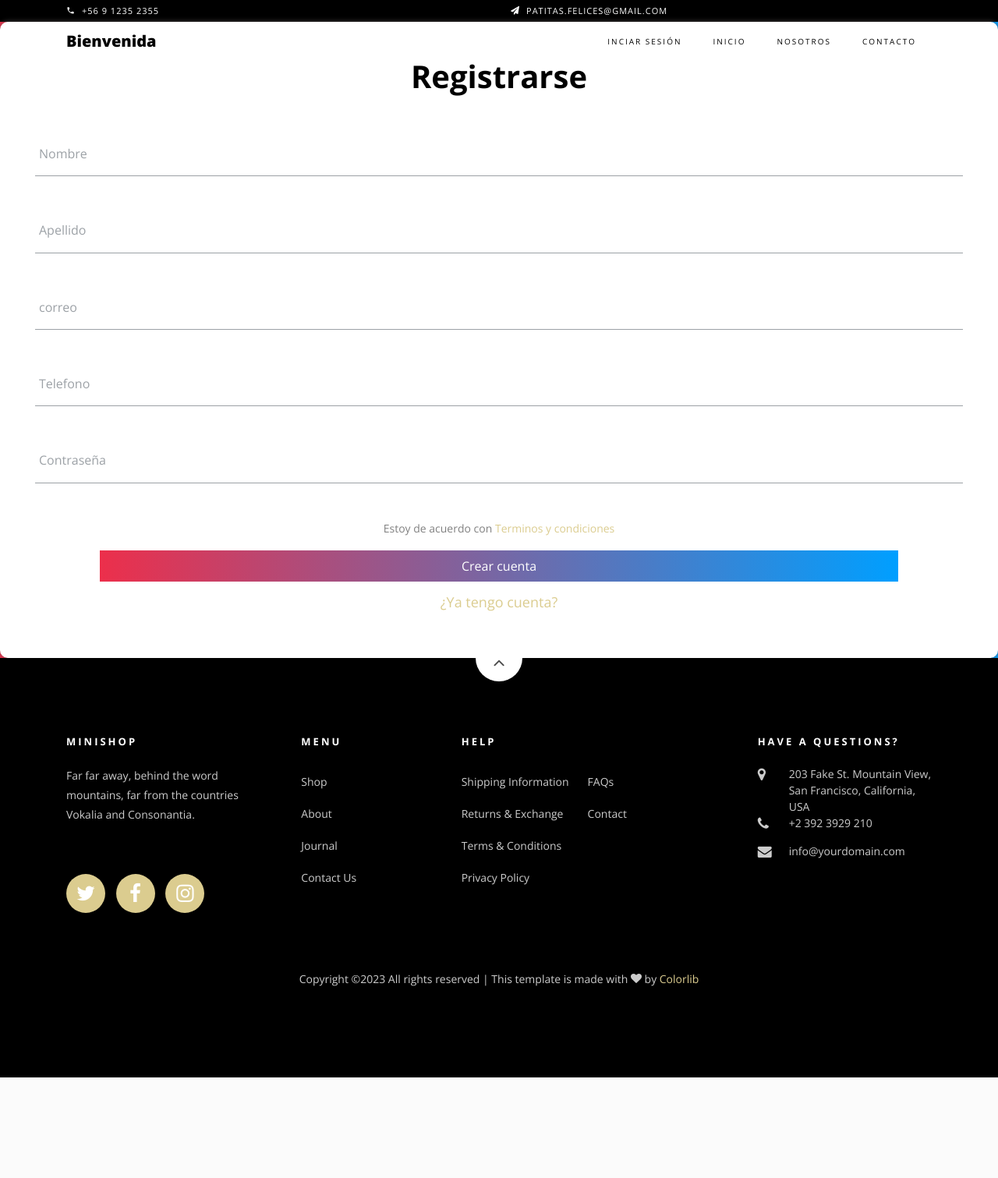
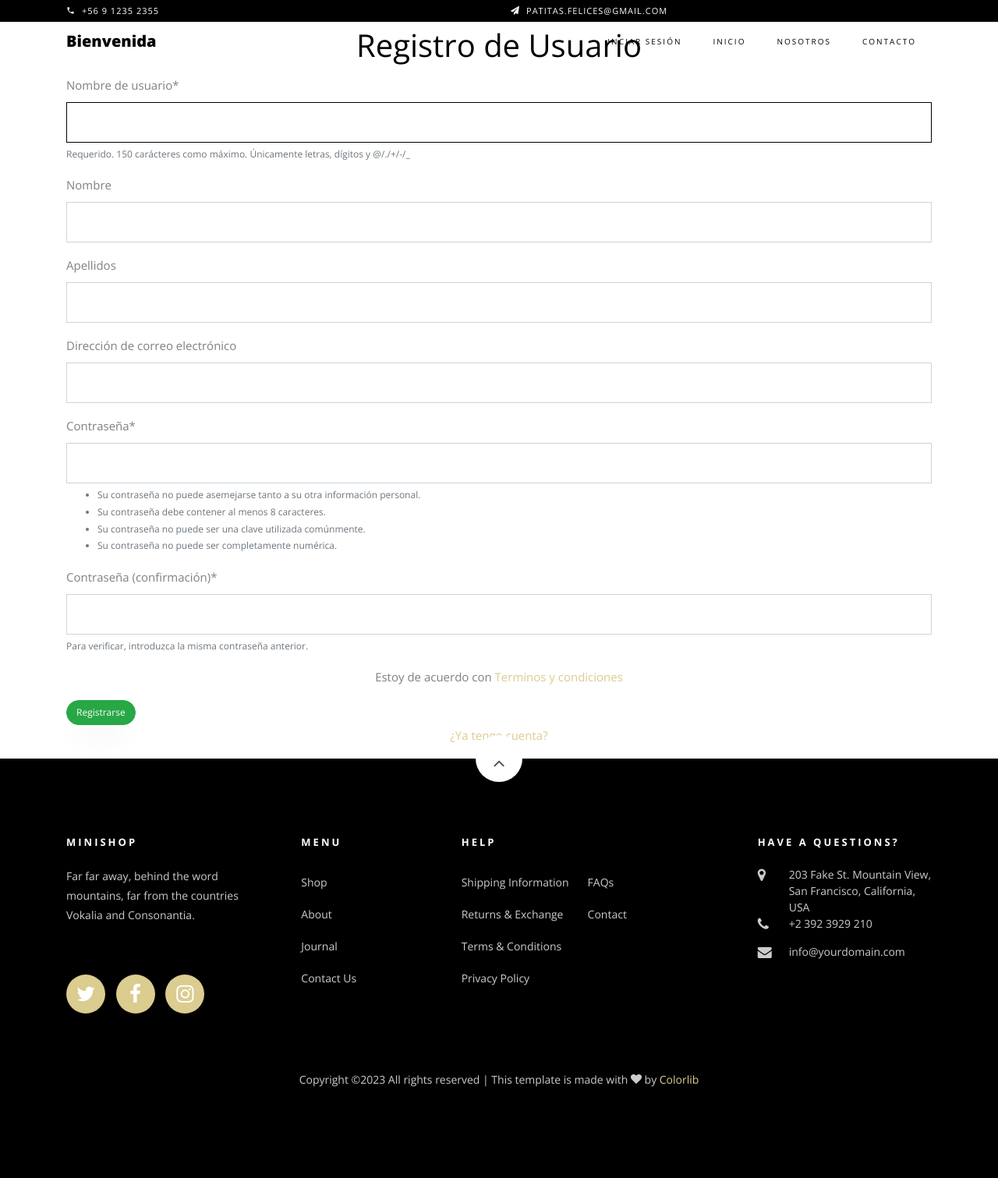
Before and after one commit to jersonL01/PatitasFelices, a Django app: page /register/ in a window 1280 px wide. Shown: the whole page at 78% size. Before the commit the page ends 1382 px from the top, so only its background shows below. Run offline with Django 3.2, Linux system fonts and the light colour scheme; some libraries are stand-ins or nearby versions; some web fonts are replaced.

Commit message:
registro de usuario

```diff
--- a/core/admin.py
+++ b/core/admin.py
@@ -11,8 +11,3 @@ class ProductoAdmin(admin.ModelAdmin):
 
 admin.site.register(TipoProducto)
 admin.site.register(Producto, ProductoAdmin)
-
-
-# cliente
-admin.site.register(TipoCliente)
-admin.site.register(Cliente)
--- a/core/forms.py
+++ b/core/forms.py
@@ -1,6 +1,10 @@
+from dataclasses import fields
+from pyexpat import model
 from django import forms
 from django.forms import ModelForm
 from .models import *
+from django.contrib.auth.forms import UserCreationForm
+from django.contrib.auth.models import User
 
 
 # ES EL TEMPLATE DEL FORMULARIO
@@ -19,3 +23,9 @@ class ProductoForm(ModelForm):
         widgets = {
                 'vencimiento' : forms.SelectDateWidget(years=range(2023,2031))
             }
+
+
+class RegistroUsuarioForm(UserCreationForm):
+    class Meta:
+        model= User
+        fields = ['username','first_name','last_name','email','password1','password2']
--- a/core/static/core/css/register.css
+++ /dev/null
@@ -1,135 +0,0 @@
-:root{
-    --colorTextos: #9ca1a6;
-}
-*{
-    margin: 0;
-    box-sizing: border-box;
-    padding: 0;
-}
-body{
-    background: #009FFF;  /* fallback for old browsers */
-    background: -webkit-linear-gradient(to right, #ec2F4B, #009FFF);  /* Chrome 10-25, Safari 5.1-6 */
-    background: linear-gradient(to right, #ec2F4B, #009FFF); /* W3C, IE 10+/ Edge, Firefox 16+, Chrome 26+, Opera 12+, Safari 7+ */
-
-    display: flex;
-    height: 650px;
-    justify-content: center;
-    align-items: center;
-
-}
-
-h1{
-    text-align: center;
-    font-weight: 700;
-}
-h4{
-    text-align: center;
-    font-family: Arial, Helvetica, sans-serif;
-}
-form{
-    background: white;
-    padding: 40px 0;
-    box-shadow: 0 0 6px 0 rgba(93, 88, 88, 0.8) ;
-    border-radius: 10px;
-}
-.form{
-    width: 100%;
-    margin: auto;
-}
-form .grupo{
-    position: relative;
-    margin: 45px ;
-
-
-}
-input{
-    background: none;
-    color: #8b8989;
-    font-size: 18px;
-    padding: 10px 10px 10px 5px;
-    display: block;
-    width: 100%;
-    border: none;
-    border-bottom: 1px solid var(--colorTextos);
-
-}
-input:focus{
-    outline: none;
-    color: #5e5d5d;
-
-}
-label{
-    color: var(--colorTextos);
-    font-size: 16px;
-    position: absolute;
-    bottom: 0;
-    left: 5px;
-    top: 10px;
-    transition: 0.5s ease-in-out all;
-    pointer-events: none;
-
-}
-input:focus~label,
-input:valid~label{
-    top: -14px;
-    font-size: 12px;
-    color: #1292c8;
-}
-.barra{
-    position: relative;
-    display: block;
-    width: 100%;
-}
-
-.barra:before{
-    content: "";
-    height: 2px;
-    width: 0%;
-    bottom: 0;
-    position: absolute;
-    background: linear-gradient(to right, #FFFDE4, #005AA7);
-    transition: 0.3s ease width;
-    left: 0;
-}
-
-/*input:focus~.barra::before{
-
-}*/
-button{
-    background: #009FFF;  /* fallback for old browsers */
-    background: -webkit-linear-gradient(to right, #ec2F4B, #009FFF);  /* Chrome 10-25, Safari 5.1-6 */
-    background: linear-gradient(to right, #ec2F4B, #009FFF); /* W3C, IE 10+/ Edge, Firefox 16+, Chrome 26+, Opera 12+, Safari 7+ */
-    border: none;
-    display: block;
-    width: 80%;
-    margin: 10px auto;
-    color: white;
-    font-size: 16px;
-    cursor: pointer;
-    height: 40px;
-}
-
-.acepto{
-    font-size: 14px;
-    text-align: center;
-}
-.register {
-    font-size: 18px;
-    text-align: center;
-
-
-}
-.cuenta{
-    text-decoration: none;
-}
-.boton{
-    text-decoration: none;
-    color: white;
-}
-
-@media  screen and (max-width:500px) {
-    form{
-        width: 80%;
-    }
-
-}
--- a/core/templates/core/base.html
+++ b/core/templates/core/base.html
@@ -81,10 +81,11 @@
 	          <li class="nav-item dropdown">
               <a class="nav-link dropdown-toggle" href="#" id="dropdown04" data-toggle="dropdown" aria-haspopup="true" aria-expanded="false">Categoria</a>
               <div class="dropdown-menu" aria-labelledby="dropdown04">
-              	<a class="dropdown-item" href="{% url 'shopAdmin' %}">Productos</a>
+              	<a class="dropdown-item" href="{% url 'shop' %}">Productos</a>
                 <a class="dropdown-item" href="{% url 'productsingle' %}">Producto unico</a>
                 <a class="dropdown-item" href="{% url 'cart' %}">Carrito</a>
                 <a class="dropdown-item" href="{% url 'checkout' %}">Envios</a>
+                <a class="dropdown-item" href="{% url 'suscripcion' %}">Suscripcion</a>
 
               </div>
             </li>
--- a/core/templates/core/shop.html
+++ b/core/templates/core/shop.html
@@ -64,7 +64,7 @@
 
 								  </div>
 								  <p class="bottom-area d-flex px-3">
-									<a href="{% url 'Add' aux.id %}" style="color: white;" class="btn btn-primary mt-3 mb-3 d-flex justify-content-center">Agregar al carrito</a>
+									<a href="{% url 'Add' aux.id %}" class="buy-now text-center py-2">Agregar al carrito<span><i class="ion-ios-cart ml-1"></i></span></a>
 								  </p>
 							  </div>
 						  </div>
--- a/core/templates/core/shopAdmin.html
+++ b/core/templates/core/shopAdmin.html
@@ -64,10 +64,8 @@
 
 								</div>
 								<p class="bottom-area d-flex px-3">
-									<a href="{% url 'Add' aux.id %}" style="color: black;"
-										class="btn btn-primary mt-3 mb-3 d-flex justify-content-center">Agregar al
-										carrito</a>
-									<!-- <a href="#" class="buy-now text-center py-2">Comprar ahora<span><i class="ion-ios-cart ml-1"></i></span></a>-->
+									<a href="{% url 'Add' aux.id %}"
+									class="buy-now text-center py-2">Agregar Producto</a>
 									<a href="{% url 'actualizarproductos' aux.id %}"
 										class="buy-now text-center py-2">Actualizar</a>
 
--- a/core/templates/registration/login.html
+++ b/core/templates/registration/login.html
@@ -22,6 +22,7 @@
 
                   <form method="POST">
                     {% csrf_token %}
+
                     {{ form | crispy }}
                     <div class="d-flex align-items-center mb-3 pb-1">
                       <i class="fas fa-cubes fa-2x me-3" style="color: #ff6219;"></i>
--- a/core/templates/registration/register.html
+++ b/core/templates/registration/register.html
@@ -2,43 +2,28 @@
 {% load static %}
 {% load crispy_forms_tags %}
 {% block css %}
-<link rel="stylesheet" href="{% static 'core/css/register.css' %}">
 {% endblock %}
 {% block contenido %}
 
 
 
 <form action="" method="POST">
-    {% csrf_token %}
-    {{ form | crispy }}
+
     <div class="form">
-        <h1>Registrarse</h1>
-        <div class="grupo">
-            <input type="text" name="" id="name" required><span class="barra"></span>
-            <label for="">Nombre</label>
-        </div>
-        <div class="grupo">
-            <input type="text" name="" id="name" required><span class="barra"></span>
-            <label for="">Apellido</label>
-        </div>
-        <div class="grupo">
-            <input type="text" name="" id="email" required><span class="barra"></span>
-            <label for="">correo</label>
-        </div>
-        <div class="grupo">
-            <input type="text" name="" id=telefono" required><span class="barra"></span>
-            <label for="">Telefono</label>
-        </div>
-        <div class="grupo">
-            <input type="password" name="" id="password" required><span class="barra"></span>
-            <label for="n">Contraseña</label>
-        </div>
+       <div class="container lider-text justify-content-center">
+           <h1 class=" text-center ">Registro de Usuario</h1>
+        {% csrf_token %}
+
+        {{ form | crispy }}
+
+        <p class="text-center">Estoy de acuerdo con <a href="#">Terminos y condiciones</a></p>
+
+        <input type="submit" class="btn btn-success  " value="Registrarse">
+        <p class="text-center" align-items-center ><a class="cuenta"  href="{% url 'login' %}">¿Ya tengo cuenta?</a></p>
+
+       </div>
 
 
-        <p class="acepto">Estoy de acuerdo con <a href="#">Terminos y condiciones</a></p>
-
-        <button type="submit"><a class="boton" href="">Crear cuenta</a></button>
-        <p class="register"><a class="cuenta" href="{% url 'login' %}">¿Ya tengo cuenta?</a></p>
     </div>
 </form>
 {% endblock %}
--- a/core/urls.py
+++ b/core/urls.py
@@ -21,7 +21,7 @@ urlpatterns = [
     path('contact/', contact, name="contact" ),
     path('productsingle/', productsingle, name="productsingle" ),
     path('shopAdmin/', shopAdmin, name="shopAdmin" ),
-    path('shopApi/', shopApi, name="shopApi" ),
+    path('UniversoApi/', UniversoApi, name="UniversoApi" ),
     path('register/', register, name="register" ),
     path('seguimiento/', seguimiento, name="seguimiento"),
     path('shop/', shop, name="shop"),
--- a/core/views.py
+++ b/core/views.py
@@ -16,6 +16,7 @@ from django.db.models import Sum, F , Q
 from .carrito import *
 from django.shortcuts import render,redirect,get_object_or_404
 from django.db.models import F, ExpressionWrapper, DecimalField
+from django.contrib.auth import authenticate, login
 
 
 
@@ -76,9 +77,25 @@ def shop(request):
     }
 
     return render(request, 'core/shop.html',data)
+
 def register(request):
 
-    return render(request, 'registration/register.html')
+    data ={
+        'form' : RegistroUsuarioForm()
+    }
+
+    if request.method == 'POST':
+        formulario = RegistroUsuarioForm(data = request.POST)
+        if formulario.is_valid():
+            formulario.save()
+            #user = authenticate(username=formulario.cleaned_data["username"], password = formulario.cleaned_data["password1"])
+            #login(request, user)
+            messages.success(request, "Te has registrado correctamente")
+
+            return redirect(to="index")
+        data ["form"] = formulario
+
+    return render(request, 'registration/register.html', data)
 
 
 def seguimiento(request):
@@ -227,7 +244,7 @@ def limpiar_carrito(request):
     return redirect("cart")
 
 # SHOP API
-def shopApi(request):
+def UniversoApi(request):
     # REALIZAMOS LA SOLICITUD AL API
     respuesta = requests.get('http://127.0.0.1:8000/api/productos/')
     respuesta2 = requests.get('https://mindicador.cl/api/')
@@ -250,7 +267,7 @@ def shopApi(request):
         'digimon' : digimon,
     }
 
-    return render(request, 'core/shopApi.html',data)
+    return render(request, 'core/UniversoApi.html',data)
 
 
 #CRUD
```
Also changed, not shown: core/models.py (+0 -17 lines), core/templates/core/UniversoApi.html (renamed from core/templates/core/shopApi.html, +1 -80 lines), core/templates/core/cart.html (+7 -4 lines), core/templates/core/perfil_usuario.html (added, +12 -0 lines), core/migrations/0005_auto_20230630_0122.py (added), core/migrations/0006_auto_20230630_0123.py (added), core/migrations/0007_auto_20230630_2251.py (added), core/migrations/0008_tipouser_user.py (added), core/migrations/0009_auto_20230702_0006.py (added).
